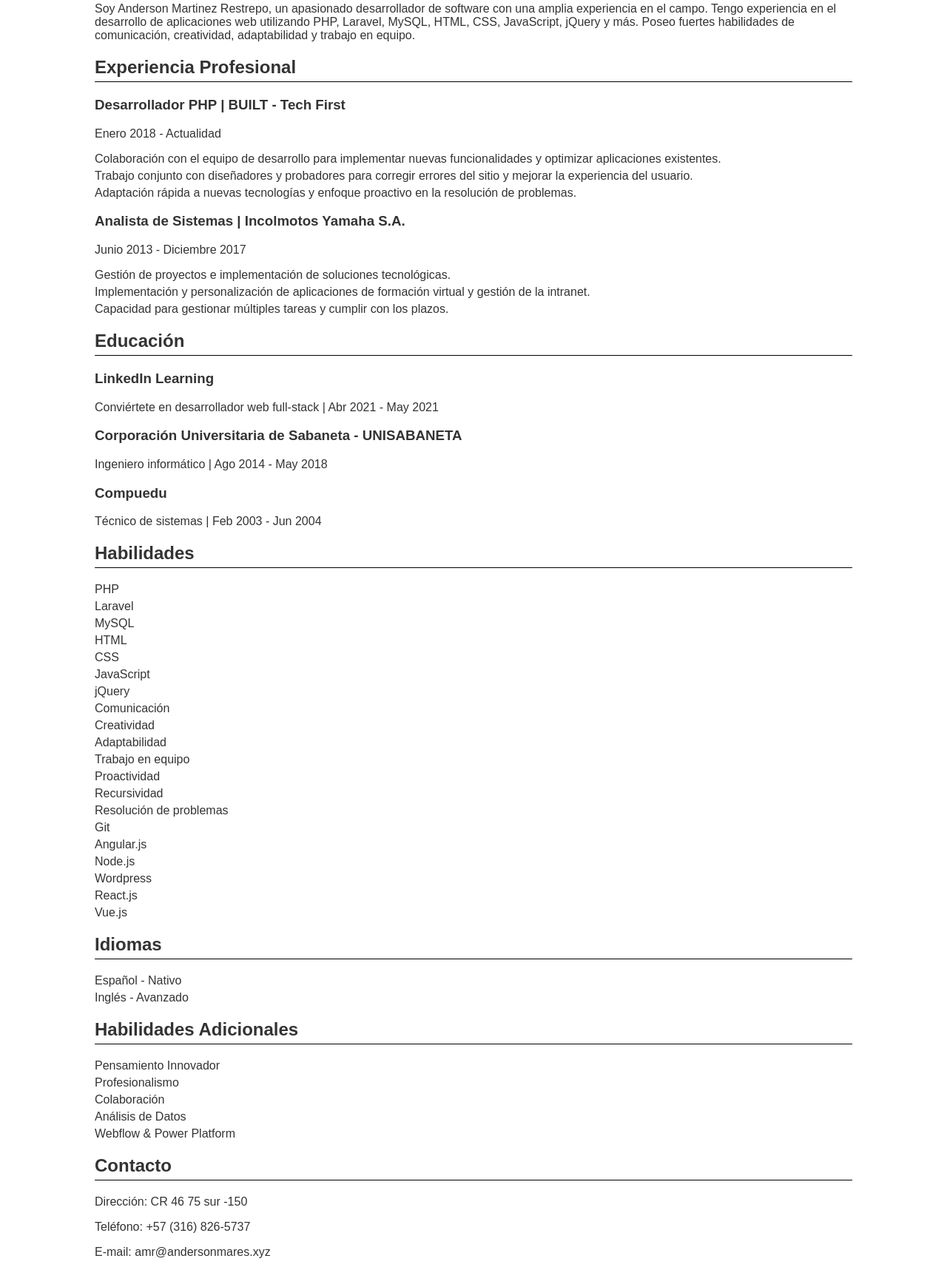
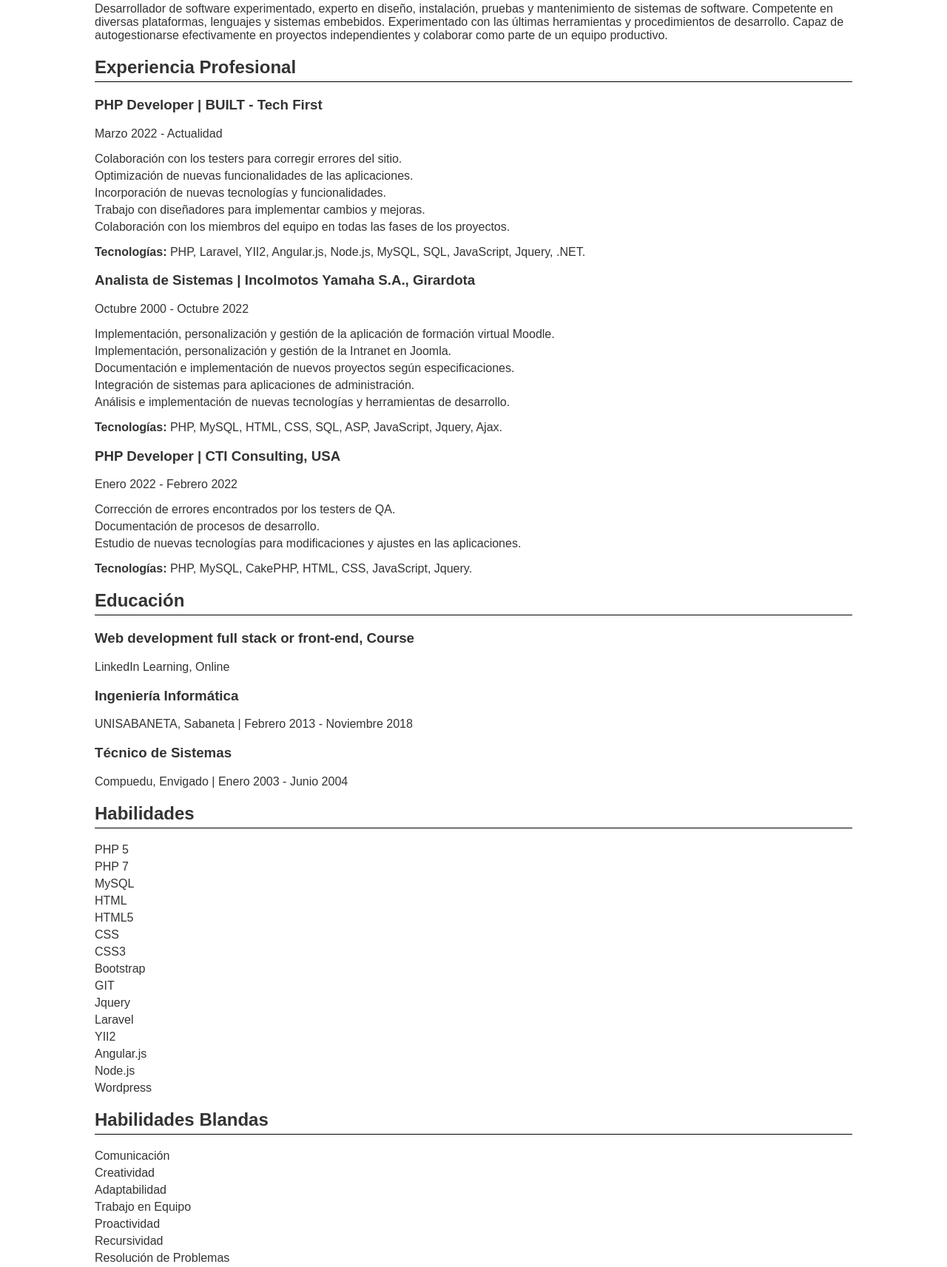
Before and after one commit to anderman1981/CV-AI, a plain HTML site: page index.html in a window 1280 px wide. Shown: the part 268-1981 px from the top of the page at 74% size. Drawn offline with Linux system fonts and the light colour scheme.

Commit message:
Update index.html

```diff
--- a/index.html
+++ b/index.html
@@ -51,37 +51,53 @@
     <div class="container" id="cv-content">
         <div class="header">
             <h1>Anderson Martínez Restrepo</h1>
-            <p>Fullstack y Desarrollador PHP</p>
+            <p>Desarrollador Web PHP</p>
         </div>
         <div class="contact-info">
             <p>Sabaneta, ANT 055450</p>
-            <p>amr@andersonmares.xyz | +57 (316) 826-5737</p>
-            <p>LinkedIn: @anderson.martinez.restrepo</p>
+            <p>andersonmares81@gmail.com | +57 (316) 826-5737</p>
+            <p>LinkedIn: <a href="https://www.linkedin.com/in/anderson-martinez-restrepo/">@anderson-martinez-restrepo</a></p>
         </div>
         <div class="section">
             <h2>Resumen Profesional</h2>
-            <p>Soy Anderson Martinez Restrepo, un apasionado desarrollador de software con una amplia experiencia en el campo. Tengo experiencia en el desarrollo de aplicaciones web utilizando PHP, Laravel, MySQL, HTML, CSS, JavaScript, jQuery y más. Poseo fuertes habilidades de comunicación, creatividad, adaptabilidad y trabajo en equipo.</p>
+            <p>Desarrollador de software experimentado, experto en diseño, instalación, pruebas y mantenimiento de sistemas de software. Competente en diversas plataformas, lenguajes y sistemas embebidos. Experimentado con las últimas herramientas y procedimientos de desarrollo. Capaz de autogestionarse efectivamente en proyectos independientes y colaborar como parte de un equipo productivo.</p>
         </div>
         <div class="section">
             <h2>Experiencia Profesional</h2>
             <ul>
                 <li>
-                    <h3>Desarrollador PHP | BUILT - Tech First</h3>
-                    <p>Enero 2018 - Actualidad</p>
+                    <h3>PHP Developer | BUILT - Tech First</h3>
+                    <p>Marzo 2022 - Actualidad</p>
                     <ul>
-                        <li>Colaboración con el equipo de desarrollo para implementar nuevas funcionalidades y optimizar aplicaciones existentes.</li>
-                        <li>Trabajo conjunto con diseñadores y probadores para corregir errores del sitio y mejorar la experiencia del usuario.</li>
-                        <li>Adaptación rápida a nuevas tecnologías y enfoque proactivo en la resolución de problemas.</li>
+                        <li>Colaboración con los testers para corregir errores del sitio.</li>
+                        <li>Optimización de nuevas funcionalidades de las aplicaciones.</li>
+                        <li>Incorporación de nuevas tecnologías y funcionalidades.</li>
+                        <li>Trabajo con diseñadores para implementar cambios y mejoras.</li>
+                        <li>Colaboración con los miembros del equipo en todas las fases de los proyectos.</li>
                     </ul>
+                    <p><strong>Tecnologías:</strong> PHP, Laravel, YII2, Angular.js, Node.js, MySQL, SQL, JavaScript, Jquery, .NET.</p>
                 </li>
                 <li>
-                    <h3>Analista de Sistemas | Incolmotos Yamaha S.A.</h3>
-                    <p>Junio 2013 - Diciembre 2017</p>
+                    <h3>Analista de Sistemas | Incolmotos Yamaha S.A., Girardota</h3>
+                    <p>Octubre 2000 - Octubre 2022</p>
                     <ul>
-                        <li>Gestión de proyectos e implementación de soluciones tecnológicas.</li>
-                        <li>Implementación y personalización de aplicaciones de formación virtual y gestión de la intranet.</li>
-                        <li>Capacidad para gestionar múltiples tareas y cumplir con los plazos.</li>
+                        <li>Implementación, personalización y gestión de la aplicación de formación virtual Moodle.</li>
+                        <li>Implementación, personalización y gestión de la Intranet en Joomla.</li>
+                        <li>Documentación e implementación de nuevos proyectos según especificaciones.</li>
+                        <li>Integración de sistemas para aplicaciones de administración.</li>
+                        <li>Análisis e implementación de nuevas tecnologías y herramientas de desarrollo.</li>
                     </ul>
+                    <p><strong>Tecnologías:</strong> PHP, MySQL, HTML, CSS, SQL, ASP, JavaScript, Jquery, Ajax.</p>
+                </li>
+                <li>
+                    <h3>PHP Developer | CTI Consulting, USA</h3>
+                    <p>Enero 2022 - Febrero 2022</p>
+                    <ul>
+                        <li>Corrección de errores encontrados por los testers de QA.</li>
+                        <li>Documentación de procesos de desarrollo.</li>
+                        <li>Estudio de nuevas tecnologías para modificaciones y ajustes en las aplicaciones.</li>
+                    </ul>
+                    <p><strong>Tecnologías:</strong> PHP, MySQL, CakePHP, HTML, CSS, JavaScript, Jquery.</p>
                 </li>
             </ul>
         </div>
@@ -89,69 +105,57 @@
             <h2>Educación</h2>
             <ul>
                 <li>
-                    <h3>LinkedIn Learning</h3>
-                    <p>Conviértete en desarrollador web full-stack | Abr 2021 - May 2021</p>
+                    <h3>Web development full stack or front-end, Course</h3>
+                    <p>LinkedIn Learning, Online</p>
                 </li>
                 <li>
-                    <h3>Corporación Universitaria de Sabaneta - UNISABANETA</h3>
-                    <p>Ingeniero informático | Ago 2014 - May 2018</p>
+                    <h3>Ingeniería Informática</h3>
+                    <p>UNISABANETA, Sabaneta | Febrero 2013 - Noviembre 2018</p>
                 </li>
                 <li>
-                    <h3>Compuedu</h3>
-                    <p>Técnico de sistemas | Feb 2003 - Jun 2004</p>
+                    <h3>Técnico de Sistemas</h3>
+                    <p>Compuedu, Envigado | Enero 2003 - Junio 2004</p>
                 </li>
             </ul>
         </div>
         <div class="section">
             <h2>Habilidades</h2>
             <ul>
-                <li>PHP</li>
-                <li>Laravel</li>
+                <li>PHP 5</li>
+                <li>PHP 7</li>
                 <li>MySQL</li>
                 <li>HTML</li>
+                <li>HTML5</li>
                 <li>CSS</li>
-                <li>JavaScript</li>
-                <li>jQuery</li>
+                <li>CSS3</li>
+                <li>Bootstrap</li>
+                <li>GIT</li>
+                <li>Jquery</li>
+                <li>Laravel</li>
+                <li>YII2</li>
+                <li>Angular.js</li>
+                <li>Node.js</li>
+                <li>Wordpress</li>
+            </ul>
+        </div>
+        <div class="section">
+            <h2>Habilidades Blandas</h2>
+            <ul>
                 <li>Comunicación</li>
                 <li>Creatividad</li>
                 <li>Adaptabilidad</li>
-                <li>Trabajo en equipo</li>
+                <li>Trabajo en Equipo</li>
                 <li>Proactividad</li>
                 <li>Recursividad</li>
-                <li>Resolución de problemas</li>
-                <li>Git</li>
-                <li>Angular.js</li>
-                <li>Node.js</li>
-                <li>Wordpress</li>
-                <li>React.js</li>
-                <li>Vue.js</li>
+                <li>Resolución de Problemas</li>
             </ul>
         </div>
         <div class="section">
-            <h2>Idiomas</h2>
+            <h2>Referencias</h2>
             <ul>
-                <li>Español - Nativo</li>
-                <li>Inglés - Avanzado</li>
+                <li>Dariem Garcés Urquiza - Devops And Cloud Engineer</li>
+                <li>Juan Ospina - Lead Solutions Architect at CTI Consulting, CTI Consulting</li>
             </ul>
-        </div>
-        <div class="section">
-            <h2>Habilidades Adicionales</h2>
-            <ul>
-                <li>Pensamiento Innovador</li>
-                <li>Profesionalismo</li>
-                <li>Colaboración</li>
-                <li>Análisis de Datos</li>
-                <li>Webflow & Power Platform</li>
-            </ul>
-        </div>
-        <div class="section">
-            <h2>Contacto</h2>
-            <p>Dirección: CR 46 75 sur -150</p>
-            <p>Teléfono: +57 (316) 826-5737</p>
-            <p>E-mail: amr@andersonmares.xyz</p>
-            <p>LinkedIn: @anderson.martinez.restrepo</p>
-            <p>Facebook: Anderson Martinez R.</p>
-            <p>Instagram: @andermanamr</p>
         </div>
     </div>
 
```
